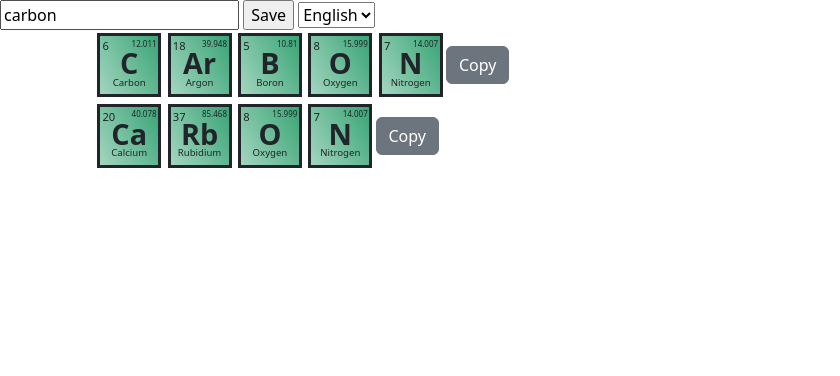
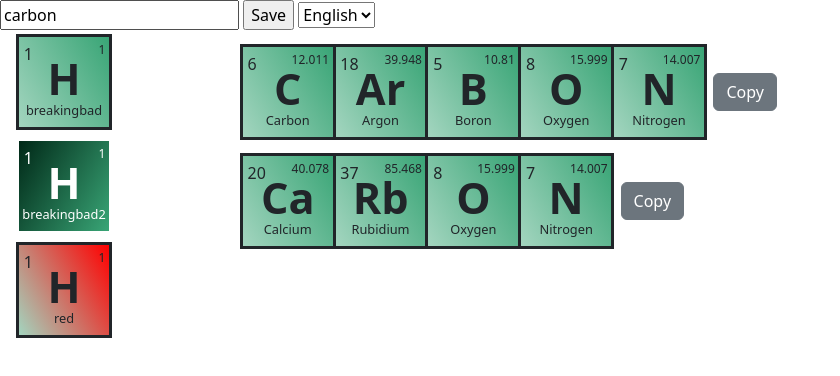
Before and after one commit to KaiserMovet/mendememe2, a website: page index.html in a window 1280 px wide. Shown: the whole page, without its empty margins (0-840 px from the left). Drawn offline with nearby package versions, Linux system fonts and the light colour scheme.

Commit message:
Added styles

```diff
--- a/app/main.js
+++ b/app/main.js
@@ -19,6 +19,7 @@ function checkWord() {
 }
 
 function main() {
+    Styles.init()
     Founded.founded_list = document.cookie
         .split('; ')
         .find((row) => row.startsWith('founded='))
--- a/app/results.js
+++ b/app/results.js
@@ -1,9 +1,9 @@
 "use strict";
 var ELCLASS = {
     "founded": ["btn", "btn-warning"],
-    "button": ["btn", "btn-secondary"],
+    "button": ["btn", "btn-secondary", "btn-copy"],
     "res": ["elements", "flex-nowrap"],
-    "row": ["container", "vertical-center"],
+    "row": ["vertical-center"],
 
 }
 // Class used to store founded words
@@ -50,36 +50,48 @@ class Results {
         return e.value;
     }
 
-    static createCell(symbol_str) {
-        symbol_str = symbol_str.charAt(0).toUpperCase() + symbol_str.slice(1);
+    // Create cell element for given data
+    static createCell(symbol, number, mass, name, style = "") {
         var cell = document.createElement('div');
+        var name_el = document.createElement('div');
+        name_el.innerHTML = name;
+        name_el.classList.add("name");
+        var symbol_el = document.createElement('div');
+        symbol_el.innerHTML = symbol;
+        symbol_el.classList.add("symbol");
+        var number_el = document.createElement('div');
+        number_el.innerHTML = number;
+        number_el.classList.add("number");
+        var mass_el = document.createElement('div');
+        mass_el.innerHTML = (Math.round(mass * 1000) / 1000).toString();
+        mass_el.classList.add("mass");
+        cell.appendChild(number_el);
+        cell.appendChild(mass_el);
+        cell.appendChild(symbol_el);
+        cell.appendChild(name_el);
+        cell.classList.add("element");
+        if (style) cell.classList.add(style);
+
+        return cell
+    }
+
+    // Create cell element from symbol
+    static createCellFromSymbol(symbol_str) {
+        var symbol_str = symbol_str.charAt(0).toUpperCase() + symbol_str.slice(1);
         var data = Results.chem.getElement(symbol_str);
-        var name = document.createElement('div');
-        name.innerHTML = data[Results.getLang()];
-        name.classList.add("name");
-        var symbol = document.createElement('div');
-        symbol.innerHTML = symbol_str;
-        symbol.classList.add("symbol");
-        var number = document.createElement('div');
-        number.innerHTML = data["number"];
-        number.classList.add("number");
-        var mass = document.createElement('div');
-        mass.innerHTML = (Math.round(data["atomic_mass"] * 1000) / 1000).toString();
-        mass.classList.add("mass");
-        cell.appendChild(number);
-        cell.appendChild(mass);
-        cell.appendChild(symbol);
-        cell.appendChild(name);
-        cell.classList.add("element");
-
-        return cell;
+        var number = data["number"];
+        var mass = data["atomic_mass"];
+        var name = data[Results.getLang()];
+        console.log(document.getElementById("style-name").value)
+        var style = document.getElementById("style-name").value
+        return Results.createCell(symbol_str, number, mass, name, style);
     }
     static createImage(elements) {
         var innerDiv = document.createElement('div');
         innerDiv.classList.add(...ELCLASS.res);
 
         for (var el of elements) {
-            innerDiv.appendChild(Results.createCell(el));
+            innerDiv.appendChild(Results.createCellFromSymbol(el));
         }
         return innerDiv;
     }
--- /dev/null
+++ b/app/styles.js
@@ -0,0 +1,19 @@
+class Styles {
+
+    static changeStyle(style) {
+        document.getElementById("style-name").value = style;
+        checkWord();
+
+    }
+
+    static init() {
+        var styles = ["breakingbad", "breakingbad2", "red"]
+        for (let style of styles) {
+            let cell = Results.createCell("H", 1, 1, style, style)
+            cell.setAttribute("onclick", `Styles.changeStyle('${style}')`)
+            Styles.collection.appendChild(cell)
+        }
+    }
+}
+
+Styles.collection = document.getElementById("styles-collection")
--- a/index.html
+++ b/index.html
@@ -10,13 +10,18 @@
       <option selected value="name">English</option>
       <option value="polish_name">Polish</option>
     </select>
+    <input id="style-name" hidden value="breakingbad"></div>
   </form>
 
 
-  <div class="container">
+
+
+
+
+  <div class="container-fluid">
     <div class="row">
-      <div class="col-10" id="results">
-      </div>
+      <div class="col-2" id="styles-collection"> </div>
+      <div class="col-lg-8 d-inline" id="results"> </div>
       <div class="col-2">
         <div class="btn-toolbar" role="toolbar" aria-label="Toolbar with button groups">
           <div id="founded" class="mr-2 btn-group-vertical" role="group" aria-label="First group">
@@ -29,18 +34,6 @@
 
 
   <div>
-    <!-- templates -->
-    <template id="toast_template">
-      <div class="toast border-5 rounded-3" role="alert" aria-live="assertive" aria-atomic="true">
-        <div class="toast-header rounded-0">
-          <strong class="me-auto"></strong>
-          <button type="button" class="btn-close" data-bs-dismiss="toast" aria-label="Close"></button>
-        </div>
-        <div class="toast-body"> </div>
-      </div>
-    </template>
-
-
     <!-- bootstrap -->
     <link href="https://cdn.jsdelivr.net/npm/bootstrap@5.2.0/dist/css/bootstrap.min.css" rel="stylesheet"
       integrity="sha384-gH2yIJqKdNHPEq0n4Mqa/HGKIhSkIHeL5AyhkYV8i59U5AR6csBvApHHNl/vI1Bx" crossorigin="anonymous">
@@ -58,6 +51,8 @@
     <script type="text/javascript" src="app/chem.js"></script>
     <script type="text/javascript" src="app/results.js"></script>
     <script type="text/javascript" src="app/wordChecker.js"></script>
+    <script type="text/javascript" src="app/styles.js"></script>
+
 
     <script type="text/javascript" src="app/main.js"></script>
   </div>
--- a/style.css
+++ b/style.css
@@ -1,3 +1,11 @@
+#results>* {
+  margin: 1em;
+}
+
+.btn-copy {
+  margin: 0.5em;
+}
+
 .elements:after {
   content: "";
   display: table;
@@ -10,49 +18,52 @@
 
 .elements {
   display: inline-block;
-  flex-wrap: nowrap
+  flex-wrap: nowrap;
+}
+
+.elements>* {
+  margin: -0.1em;
 }
 
 .element {
   float: left;
-  width: 4em;
-  height: 4em;
+  width: 6em;
+  height: 6em;
   border-style: solid;
-  margin: 0.2em;
   box-sizing: border-box;
-  background: linear-gradient(60deg, #a3d5bf, #39a576);
-
 }
 
 .mass {
   text-align: right;
-  font-size: 0.5em;
+  font-size: 0.75em;
   position: relative;
-  margin: 0.2em;
+  margin: 0.3em;
 
 }
 
 .number {
   float: left;
-  font-size: 0.7em;
+  font-size: 1em;
   position: absolute;
-  margin: 0.2em;
+  margin: 0.3em;
 
 }
 
 .symbol {
-  height: 0.5em;
+  height: 0.75em;
   font-weight: bold;
   text-align: center;
   margin-top: -0.35em;
-  margin-bottom: 0.7em;
-  font-size: 1.8em;
+  margin-bottom: 0.5em;
+  font-size: 2.7em;
   text-align: center;
 }
 
 .name {
   font-size: 60%;
   text-align: center;
+  font-size: 0.8em;
+
 }
 
 
@@ -63,3 +74,20 @@
   display: flex;
   align-items: center;
 }
+
+#styles-collection>* {
+  margin: 0.25em;
+}
+
+.breakingbad {
+  background: linear-gradient(60deg, #a3d5bf, #39a576);
+}
+
+.breakingbad2 {
+  background: linear-gradient(120deg, #002817, #39a576);
+  color: white;
+}
+
+.red {
+  background: linear-gradient(60deg, #a3d5bf, #ff0000);
+}
```
